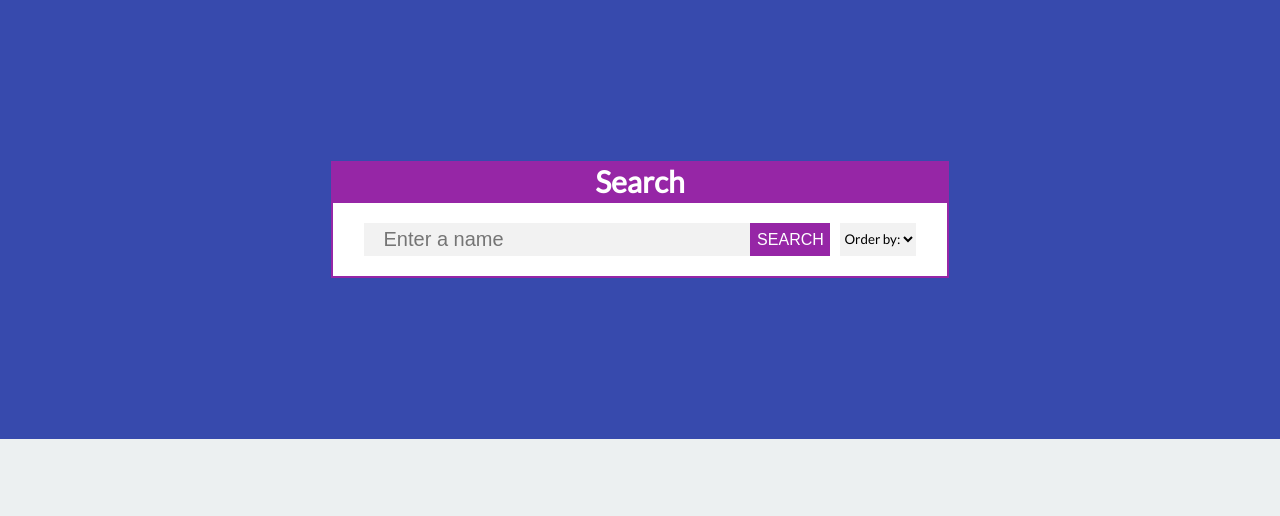
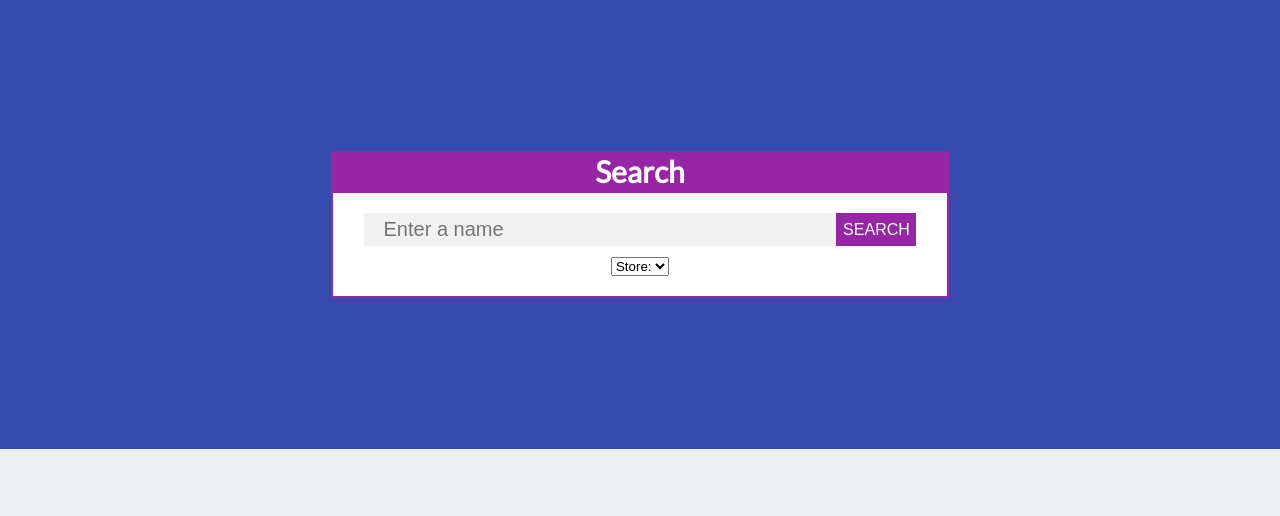
Before and after one commit to Azsorlex26/IFB299-Vroom-x3-Car-Rentals, a Django app: page /vroom/cars/ in a window 1280 px wide. Shown: the part 150-666 px from the top of the page. Run offline with Django 3.2, Linux system fonts and the light colour scheme.

Commit message:
Story 17 Implemented

```diff
--- a/vroom_car_rentals/vroom/functions.py
+++ b/vroom_car_rentals/vroom/functions.py
@@ -17,10 +17,7 @@ def authenticate_user(check_id, check_password):
 
     users = get_user(check_id, check_password);
 
-    if not users: # No users were found
-        return False
-    else: # A user was found
-        return True
+    return users; #True if a user was found. False if not
 
 def get_user_info(check_id, check_password):
     # Gets the name and role name for the specific user (assumes the id and password exists in the database)
--- a/vroom_car_rentals/vroom/static/vroom/style.css
+++ b/vroom_car_rentals/vroom/static/vroom/style.css
@@ -323,10 +323,9 @@ footer p {
     background-color: var(--blue);
 }
 
-#main-search select {
+#filters {
+    padding-top: 5px;
     border: 0;
-    margin-left: 10px;
-    background-color: #f2f2f2;
     font-family: 'Lato', sans-serif;
 }
 
--- a/vroom_car_rentals/vroom/templates/vroom/cars.html
+++ b/vroom_car_rentals/vroom/templates/vroom/cars.html
@@ -11,9 +11,13 @@
             <div id="main-search">
                 <input type="search" name="search" id="search-text" placeholder="Enter a name" />
                 <input type="submit" id="search-btn" value="Search"/>
-                <select name="ordering">
-                    <option disabled selected value>Order by: </option>
-                    <option value="store">Store</option>
+            </div>
+            <div id="filters">
+                <select name="store">
+                    <option value="nothing">Store:</option>
+                    {% for item in stores %}
+                    <option value={{ item.name }}>{{ item.name }}</option>
+                    {% endfor %}
                 </select>
             </div>
         </form>
--- a/vroom_car_rentals/vroom/views.py
+++ b/vroom_car_rentals/vroom/views.py
@@ -11,11 +11,16 @@ def cars(request):
         filter = '%s' % request.GET.get('search') # Prepare a filter to apply to the cars retrieved
         cars_by_name = cars.filter(car__model__icontains=filter) # Filter the cars so that only ones with a similar model name appear
 
-        context = {'list_of_cars': cars_by_name} # Create a context dictionary that contains the retrieved and filtered cars
+        if 'store' in request.GET and not request.GET.get('store') == "nothing": # Applies the store filter on top if applicable
+            cars_by_name = cars_by_name.filter(return_store__name=request.GET.get('store'))
+
+        stores = Store.objects.order_by('name') # This distinct tag doesn't change anything at all for some reason
+
+        context = {'list_of_cars': cars_by_name, 'stores': stores} # Create a context dictionary that contains the retrieved and filtered cars
 
         return render(request, 'vroom/cars.html', context) # Render the cars page with the context included
-    else: # The user has entered the cars page without entering any search
-        return render(request, 'vroom/cars.html')
+
+    return render(request, 'vroom/cars.html') #The user has entered the cars page without entering any search
 
 def login(request):
     if 'id' in request.POST and 'password' in request.POST: # The user has entered the login site by entering their login details
```
